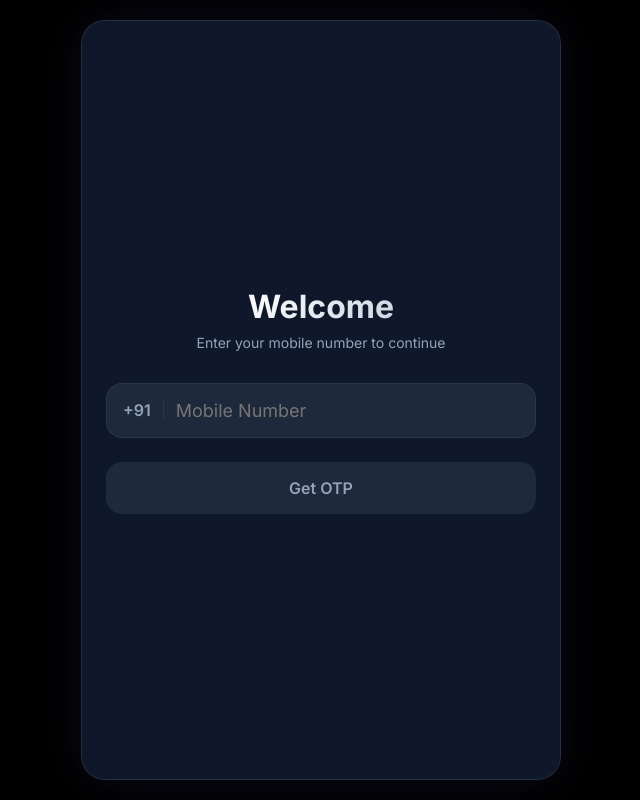
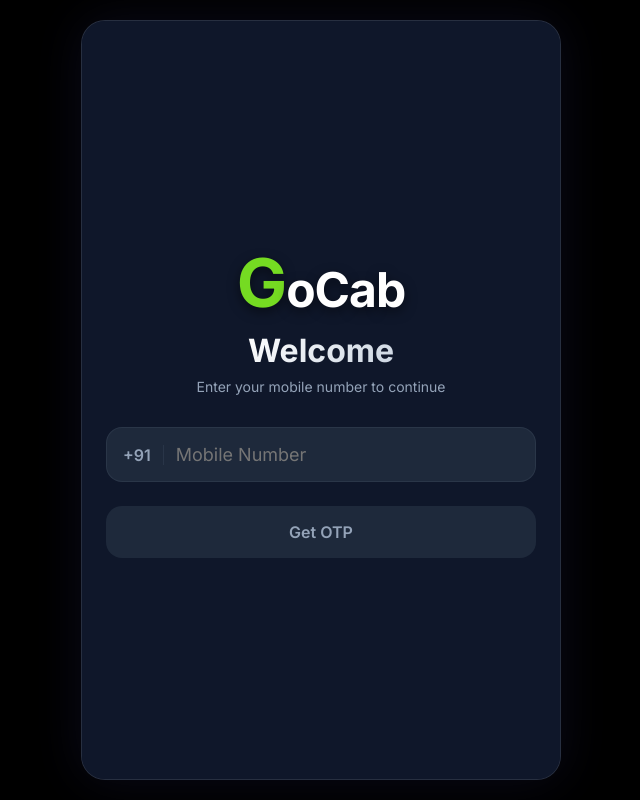
Before and after one commit to venkatramanreddy/cabs, a plain HTML site: page index.html in a window 1280 px wide. Shown: the whole page, without its empty margins (319-959 px from the left). Drawn offline with nearby package versions, Linux system fonts and the light colour scheme.

Commit message:
first commit

```diff
--- a/index.html
+++ b/index.html
@@ -20,6 +20,7 @@
         <!-- View 1: Login -->
         <section id="login-view" class="view active">
             <div class="view-content center-content">
+                <div class="brand-logo-large"><span class="brand-g">G</span>oCab</div>
                 <h1>Welcome</h1>
                 <p class="subtitle">Enter your mobile number to continue</p>
                 <div class="input-group">
@@ -66,7 +67,7 @@
         <!-- View 4: Dashboard -->
         <section id="dashboard-view" class="view hidden">
             <header class="dashboard-header">
-                <h2>Where to?</h2>
+                <div class="brand-logo-small"><span class="brand-g">G</span>oCab</div>
                 <div class="header-right">
                     <button id="my-rides-btn" class="btn-icon">🕒</button>
                     <div class="user-profile">
--- a/style.css
+++ b/style.css
@@ -102,6 +102,39 @@ h1 {
 h2 {
     font-size: 24px;
     font-weight: 600;
+}
+
+/* Branding */
+.brand-logo-large {
+    font-size: 48px;
+    font-weight: 800;
+    margin-bottom: 8px;
+    letter-spacing: -1px;
+    color: white;
+    /* Brighter white */
+    display: inline-block;
+    text-shadow: 0 4px 12px rgba(0, 0, 0, 0.5);
+    /* Deep shadow behind text */
+}
+
+.brand-logo-small {
+    font-size: 24px;
+    font-weight: 800;
+    letter-spacing: -0.5px;
+    color: white;
+    pointer-events: auto;
+    text-shadow: 0 2px 4px rgba(0, 0, 0, 0.5);
+}
+
+.brand-g {
+    /* Neon Glow Gradient Text */
+
+
+    color:#75db22;
+
+    font-size: 1.4em;
+
+    vertical-align: center;
 }
 
 .subtitle {
```
